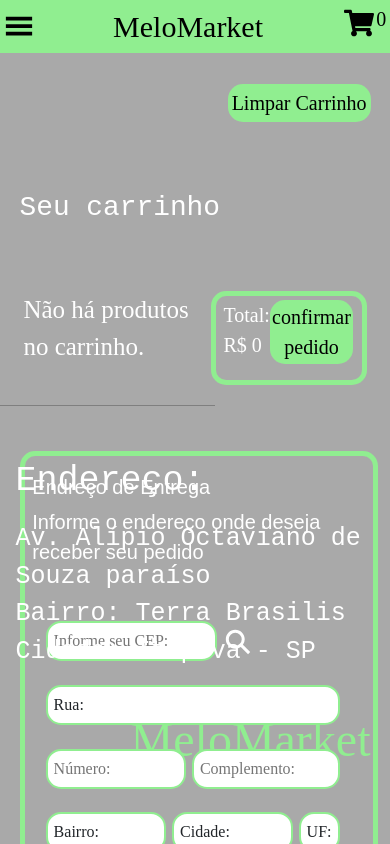
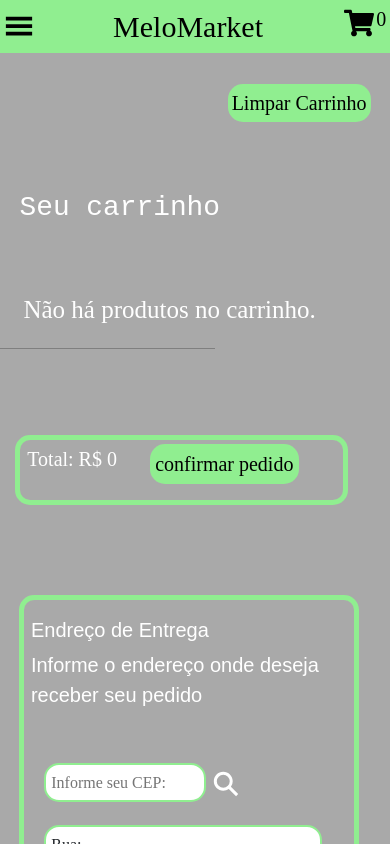
Before and after one commit to Lmelo0511/MeloMarket, a React (Create React App) app: page /carrinho in a window 390 px wide. Shown: the top 844 px of the page. Built offline with nearby package versions, Linux system fonts and the light colour scheme.

Commit message:
Atualizado carrinho, formularioCarrinho, home, PedidoConfirmado, index2, 4 e 5

```diff
--- a/src/componenteCarrinho/Carrinho.js
+++ b/src/componenteCarrinho/Carrinho.js
@@ -54,7 +54,7 @@
                 }
                 <hr className="linha"></hr>
             </div>
-            <footer className='rodape'>
+            <footer className='rodape2'>
                 <div className='Informacao' color='white'>
                     <h3 className='titulo3'>Endereço:</h3>
                     <br></br><br></br>
--- a/src/componenteCarrinho/FormularioCarrinho.js
+++ b/src/componenteCarrinho/FormularioCarrinho.js
@@ -8,7 +8,7 @@
 
 export const FormularioCarrinho = () => {
 
-    const {total} = useContext(ContextoTema);
+    const {total, LimparCarrinho} = useContext(ContextoTema);
     const navigate = useNavigate();
 
     const {
@@ -58,11 +58,13 @@
             pagamento: pagamento,
         };
 
-        navigate('/confirmado', {state: enviarDados})
+        navigate('/confirmado', {state: enviarDados});
+        LimparCarrinho();
     };
 
     return(
-        <div>
+        <>
+            <div className="todosFormularios">
                 <form className="formCarrinhoPrincipal" onSubmit={handleSubmit(onSubmit)}>
                     <h1 className="tituloFormCarrinho">Endreço de Entrega</h1>
                     <p className="descricaoFormCarrinho">Informe o endereço onde deseja receber seu pedido</p>
@@ -114,6 +116,7 @@
                     <p className="Total">Total: R$ {total} <button className="confirmarPedido" onClick={enviandoFormulario}><Link className="atalho" to='confirmado'>confirmar pedido</Link></button></p>
                 </div>
             </div>
+        </>
     );
 }
 
--- a/src/componentes/PedidoConfirmado.js
+++ b/src/componentes/PedidoConfirmado.js
@@ -7,7 +7,6 @@
     const {state: {logradouro, bairro, localidade, uf, pagamento}} = useLocation();
 
     return(
-        <>
             <div>
                 <br></br>
                 <br></br>
@@ -31,7 +30,6 @@
                     />
                 </div>
             </div>
-        </>
     )
 }
 
--- a/src/componentes/home.js
+++ b/src/componentes/home.js
@@ -9,7 +9,7 @@
 function Home() {
 
   return (
-    <div className="secao1">
+    <div>
       <div>
         <Carousel>
           <Carousel.Item className='carrosel-item'>
@@ -30,7 +30,7 @@
           </Carousel.Item>
         </Carousel>
       </div>
-      <div className='secao2'>
+      <div className='secao1'>
         <br></br>
         <h2 className='titulo2'>Principais Ofertas do Dia</h2>
         <section>
--- a/src/estilizacaoTelas/index2.css
+++ b/src/estilizacaoTelas/index2.css
@@ -167,9 +167,6 @@
 }
 
 @media screen and (max-width: 1030px) {
-   .corpo{
-      margin-bottom: 100%;
-   }
    .Logo2{
       font-size: 3em;
       margin-top: 4em;
--- a/src/estilizacaoTelas/index4.css
+++ b/src/estilizacaoTelas/index4.css
@@ -7,7 +7,6 @@
 .corpo{
     background-color: darkgray;
     width: 100%;
-    height: 170em;
 }
 
 .Titulo{
--- a/src/estilizacaoTelas/index5.css
+++ b/src/estilizacaoTelas/index5.css
@@ -6,7 +6,6 @@
 
 .secao1{
     background-color: darkgray;
-    height: 200em;
 }
 
 .carrinhoEFormulario{
@@ -242,6 +241,14 @@
         margin-top: 5%;
         margin-top: 6em;
     }
+    .todosFormularios{
+        margin-top: 9em;
+        position: absolute;
+        width: 95%;
+    }
+    .rodape2{
+        margin-top: 70em;
+    }
     .formCarrinhoPrincipal{
         position: absolute;
         width: 92%;
@@ -251,6 +258,9 @@
         position: absolute;
         width: 92%;
         margin-top: 42em;
+    }
+    .metodoPagamento{
+        width: 90%;
     }
     .Total{
         width: 88%;
```
Lines whose indentation alone changed are shown as unchanged.
